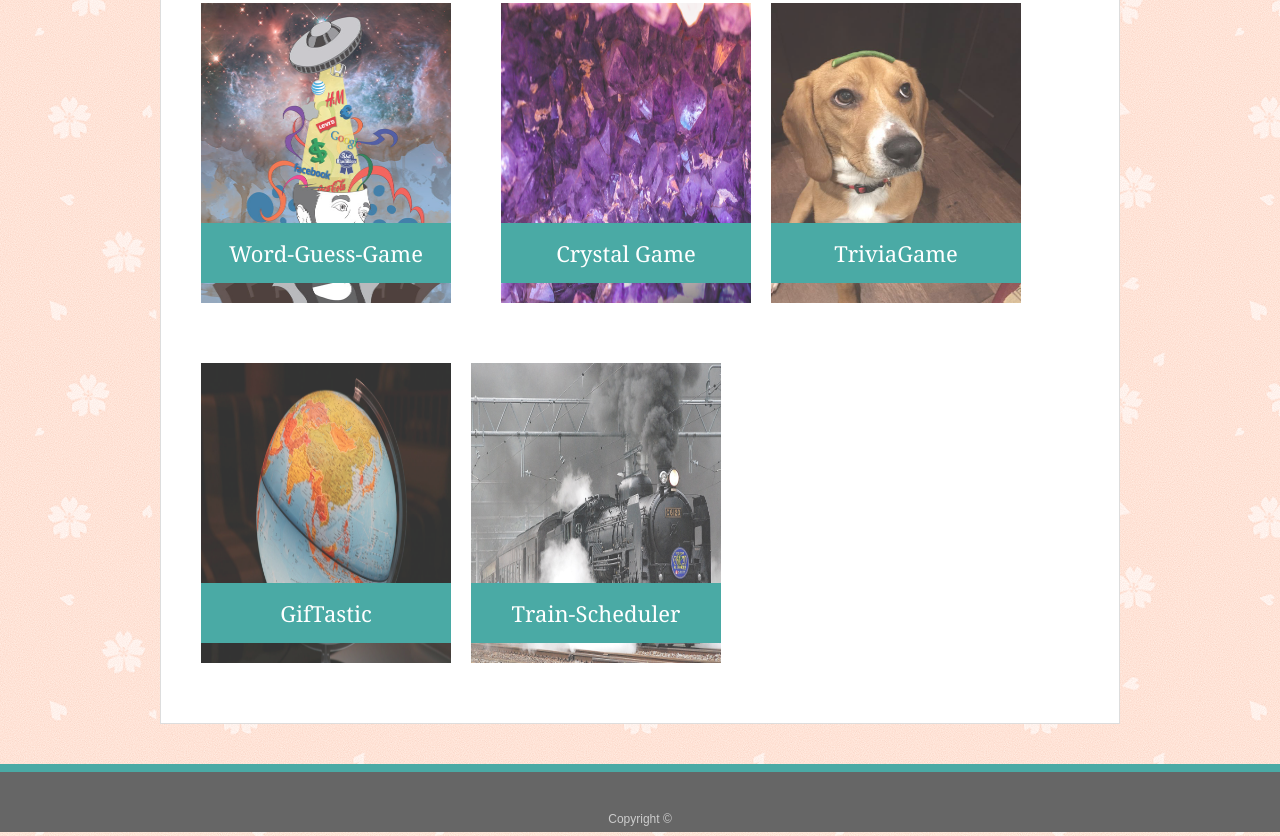
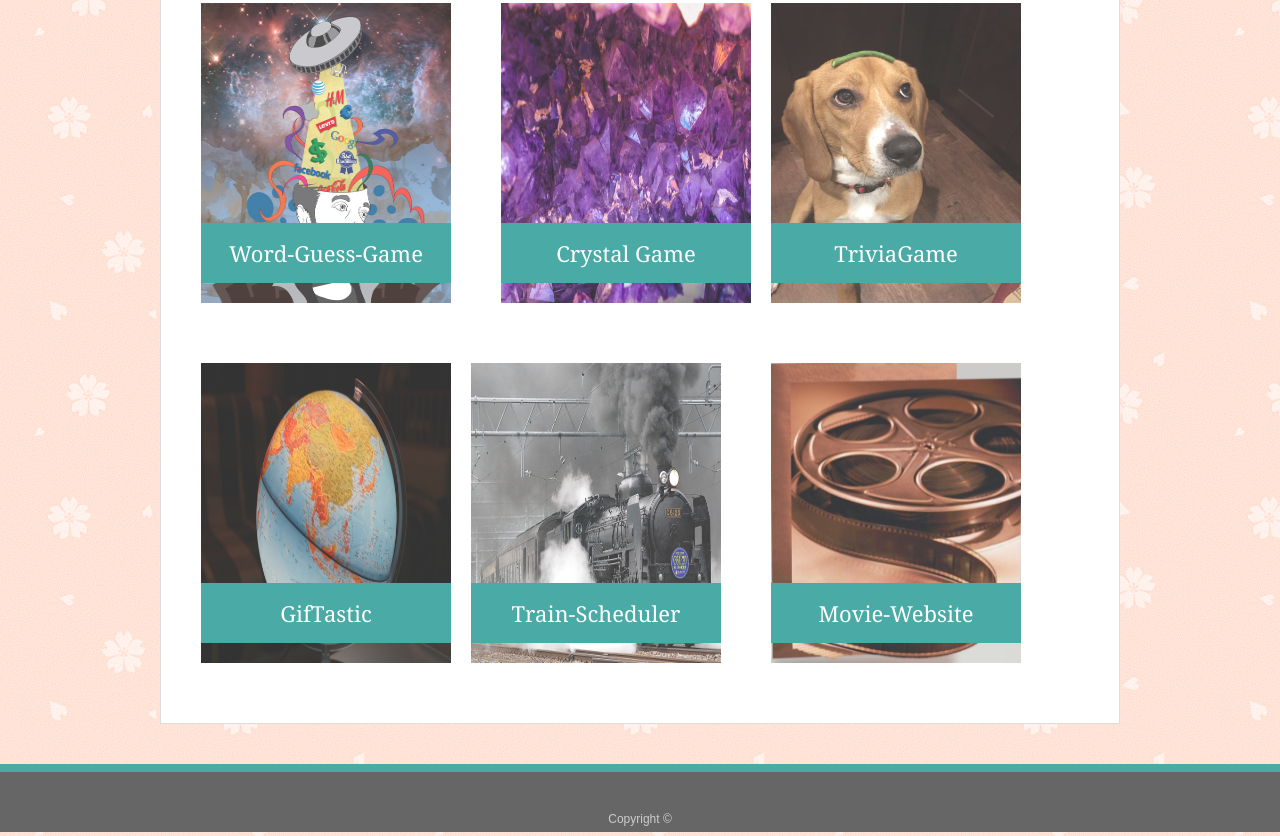
Before and after one commit to AnnyHuynh/Anny-Portfolio, a plain HTML site: page portfolio.html in a window 1280 px wide. Shown: the part 332-1168 px from the top of the page. Drawn offline with Linux system fonts and the light colour scheme.

Commit message:
added one more website

```diff
--- a/portfolio.html
+++ b/portfolio.html
@@ -54,6 +54,13 @@
         target="_blank"><h3>Train-Scheduler</h3></a>
       </div>
 
+      <div class="work">
+        <img src="assets/images/film-logo - Copy.jpg" alt="MovieWeb">
+
+        <a href="https://annyhuynh.github.io/Movie-Website/"
+        target="_blank"><h3>Movie-Website</h3></a>
+      </div>
+
     </section>
 
   </div>
```
Also changed, not shown: assets/images/Pics for Web/Background1.jpg (added), assets/images/Pics for Web/Background2.jpg (added), assets/images/Pics for Web/Background4.jpg (added), assets/images/Pics for Web/Horse.jpeg (added), assets/images/Pics for Web/Profile.jpg (added), assets/images/Pics for Web/background3.jpg (added), assets/images/film-logo - Copy.jpg (added), 3 other files.
